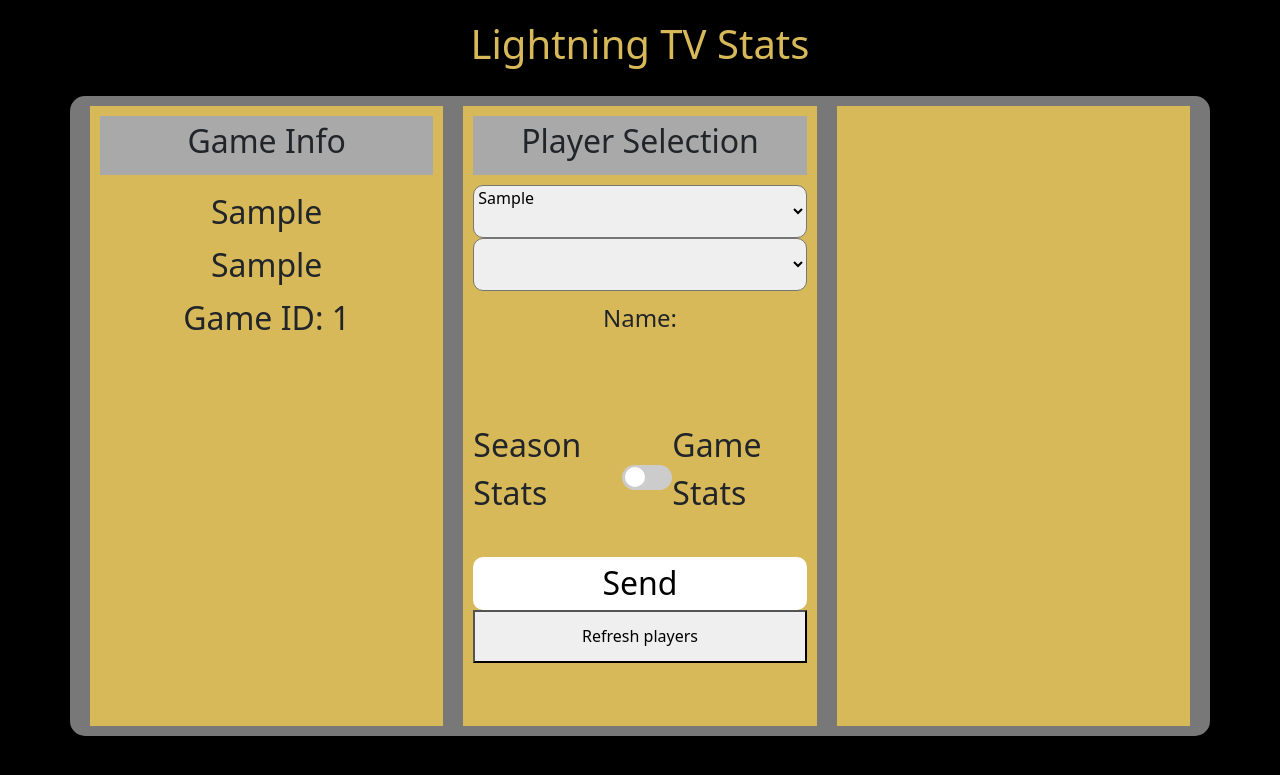
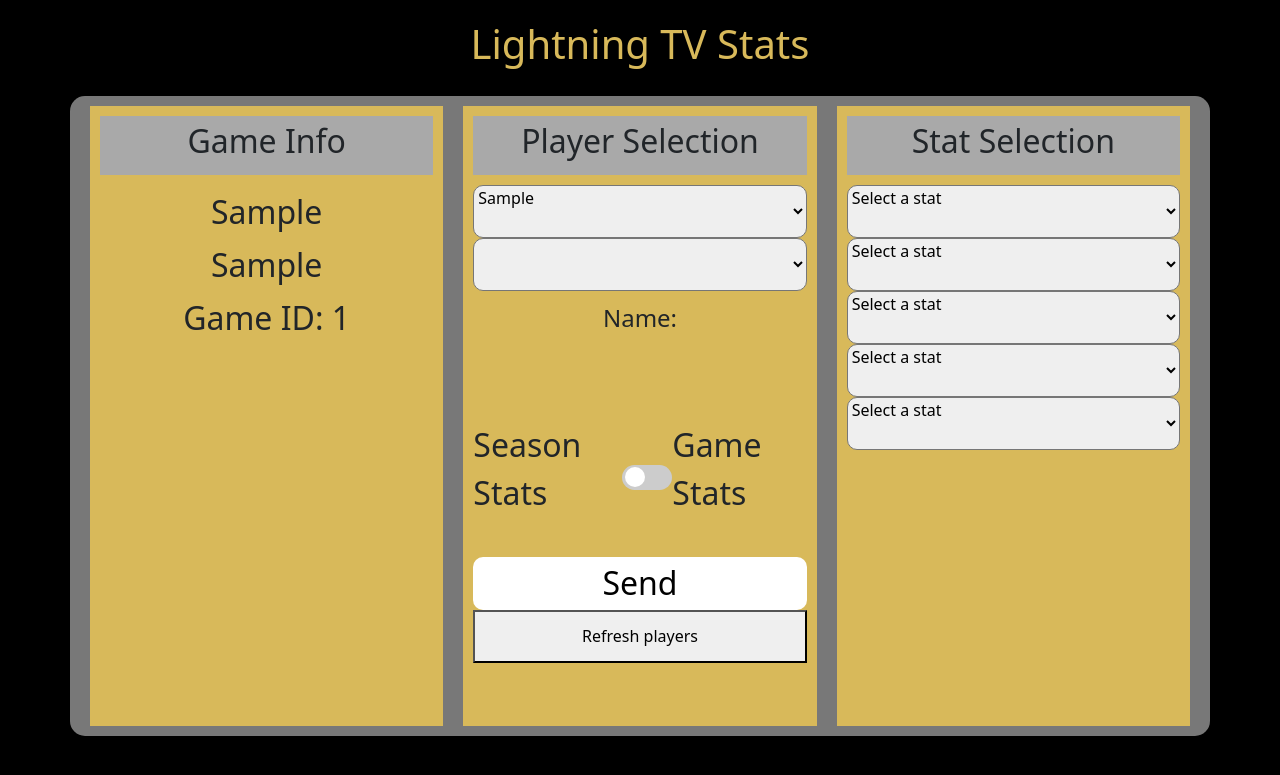
Before and after one commit to monty23monty/in-game-stats, a Flask app: template templates/index.html in a window 1280 px wide. Shown: the top 775 px of the page. Run offline with Flask 3, Linux system fonts and the light colour scheme; the template is opened without the code that fills it: most values are stand-ins (such as "Sample title", 1, 10 or a date in 2020); lists and menus that the app fills with data are empty.

Commit message:
Add stat selection dropdowns for player output

```diff
--- a/app.py
+++ b/app.py
@@ -11,6 +11,21 @@ from flask_cors import CORS
 
 app = Flask(__name__)
 CORS(app)
+
+PLAYER_STAT_TITLES = [
+    "Games Played",
+    "Goals",
+    "Assists",
+    "Points",
+    "PIM",
+    "Position"
+]
+
+
+@app.route('/player/stats-options')
+def player_stat_options():
+    """Return a list of player stat titles that can be selected."""
+    return jsonify({"stats": PLAYER_STAT_TITLES})
 
 @app.route('/')
 def hello_world():  # put application's code here
@@ -368,6 +383,24 @@ def output():
 
         print(player_stats)
 
+        if player_stats is None:
+            return jsonify({"error": "Unable to fetch player stats"}), 500
+
+        selected_stats = request.args.getlist('stats')
+        if selected_stats:
+            base_fields = ["First Name", "Last Name", "Player Number"]
+            filtered_stats = {}
+            for key in base_fields:
+                if key in player_stats:
+                    filtered_stats[key] = player_stats[key]
+
+            for stat in selected_stats:
+                if stat in player_stats:
+                    filtered_stats[stat] = player_stats[stat]
+
+            if filtered_stats:
+                player_stats = filtered_stats
+
         writer = csv.DictWriter(output, fieldnames=player_stats.keys())
 
         writer.writeheader()
--- a/static/js/script.js
+++ b/static/js/script.js
@@ -2,6 +2,43 @@ const teamSelect = document.getElementById("team-select");
 const gameId = document.querySelector('meta[name="game_id"]').getAttribute('content');
 console.log("Game ID:", gameId);
 let seasonStats = false;
+const statSelects = Array.from(document.querySelectorAll('.stat-select'));
+
+async function fetchStatOptions() {
+    const url = 'http://localhost:5000/player/stats-options';
+    try {
+        const response = await fetch(url);
+        if (!response.ok) {
+            console.error('Failed to fetch stat options:', response.statusText);
+            return;
+        }
+
+        const data = await response.json();
+        const stats = data.stats || [];
+        populateStatSelects(stats);
+    } catch (error) {
+        console.error('Error fetching stat options:', error);
+    }
+}
+
+function populateStatSelects(stats) {
+    statSelects.forEach((select) => {
+        select.innerHTML = '';
+        const placeholderOption = document.createElement('option');
+        placeholderOption.value = '';
+        placeholderOption.textContent = 'Select a stat';
+        select.appendChild(placeholderOption);
+
+        stats.forEach((stat) => {
+            const option = document.createElement('option');
+            option.value = stat;
+            option.textContent = stat;
+            select.appendChild(option);
+        });
+    });
+}
+
+fetchStatOptions();
 
 
 //teamSelect.addEventListener("change", SetPlayers())
@@ -140,8 +177,20 @@ const sendButton = document.getElementById("player-send-button")
 sendButton.addEventListener("click", function(e){
     let playerNumber = playerSelect.options[playerSelect.selectedIndex].value;
     let teamId = teamSelect.options[teamSelect.selectedIndex].value;
+    const selectedStats = statSelects
+        .map((select) => select.value)
+        .filter((value) => value !== '');
 
-    const url = `http://127.0.0.1:5000/output/player?team_id=${teamId}&player_number=${playerNumber}&game_id=${gameId}&season_stats=${seasonStats}`
+    const params = new URLSearchParams({
+        team_id: teamId,
+        player_number: playerNumber,
+        game_id: gameId,
+        season_stats: seasonStats
+    });
+
+    selectedStats.forEach((stat) => params.append('stats', stat));
+
+    const url = `http://127.0.0.1:5000/output/player?${params.toString()}`
 
     fetch(url, {
     method: "POST",
--- a/templates/index.html
+++ b/templates/index.html
@@ -75,7 +75,40 @@
             </div>
         </div>
     </div>
-    <div id="right" class="inner"></div>
+    <div id="right" class="inner">
+        <div class="box-header">
+            <div class="box-title">
+                <h2>Stat Selection</h2>
+            </div>
+        </div>
+        <div class="box-body" id="stat-selection">
+            <div class="row-box">
+                <select class="cell stat-select" data-select-index="1">
+                    <option value="">Select a stat</option>
+                </select>
+            </div>
+            <div class="row-box">
+                <select class="cell stat-select" data-select-index="2">
+                    <option value="">Select a stat</option>
+                </select>
+            </div>
+            <div class="row-box">
+                <select class="cell stat-select" data-select-index="3">
+                    <option value="">Select a stat</option>
+                </select>
+            </div>
+            <div class="row-box">
+                <select class="cell stat-select" data-select-index="4">
+                    <option value="">Select a stat</option>
+                </select>
+            </div>
+            <div class="row-box">
+                <select class="cell stat-select" data-select-index="5">
+                    <option value="">Select a stat</option>
+                </select>
+            </div>
+        </div>
+    </div>
 </div>
 <script src="/static/js/script.js"></script>
 </body>
```
